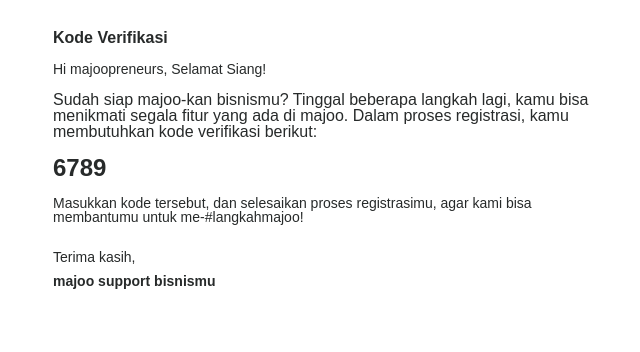
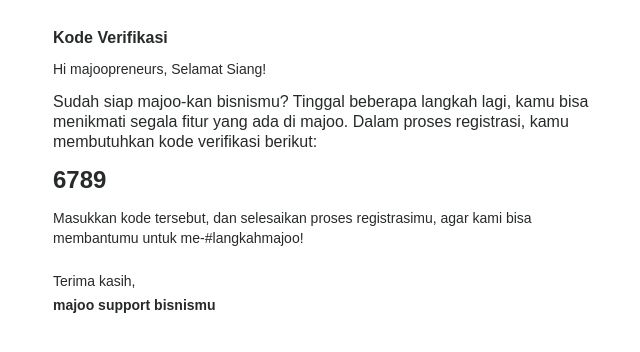
Before and after one commit to ryanakbar20/majoo-mjml, a plain HTML site: page src/email-verifikasi-without-banner-footer/index.html in a window 1280 px wide. Shown: the whole page, without its empty margins (312-952 px from the left). Drawn offline with Linux system fonts and the light colour scheme.

Commit message:
add line height text

```diff
--- a/src/email-verifikasi-without-banner-footer/index.html
+++ b/src/email-verifikasi-without-banner-footer/index.html
@@ -5,28 +5,31 @@
   xmlns:o="urn:schemas-microsoft-com:office:office"
 >
   <head>
-    <title></title>
+    <title> </title>
     <!--[if !mso]><!-->
     <meta http-equiv="X-UA-Compatible" content="IE=edge" />
     <!--<![endif]-->
     <meta http-equiv="Content-Type" content="text/html; charset=UTF-8" />
-    <meta name="viewport" content="width=device-width,initial-scale=1" />
+    <meta name="viewport" content="width=device-width, initial-scale=1" />
     <style type="text/css">
       #outlook a {
         padding: 0;
       }
+
       body {
         margin: 0;
         padding: 0;
         -webkit-text-size-adjust: 100%;
         -ms-text-size-adjust: 100%;
       }
+
       table,
       td {
         border-collapse: collapse;
         mso-table-lspace: 0pt;
         mso-table-rspace: 0pt;
       }
+
       img {
         border: 0;
         height: auto;
@@ -35,6 +38,7 @@
         text-decoration: none;
         -ms-interpolation-mode: bicubic;
       }
+
       p {
         display: block;
         margin: 13px 0;
@@ -73,8 +77,9 @@
     </style>
     <style type="text/css"></style>
   </head>
+
   <body style="word-spacing: normal">
-    <div>
+    <div style="">
       <!--[if mso | IE]><table align="center" border="0" cellpadding="0" cellspacing="0" class="" style="width:600px;" width="600" bgcolor="#ffffff" ><tr><td style="line-height:0px;font-size:0px;mso-line-height-rule:exactly;"><![endif]-->
       <div
         style="
@@ -188,7 +193,7 @@
                               font-family: sans-serif, Arial, Helvetica;
                               font-size: 16px;
                               font-weight: 400;
-                              line-height: 1;
+                              line-height: 20px;
                               text-align: left;
                               color: #272a2a;
                             "
@@ -241,7 +246,7 @@
                               font-family: sans-serif, Arial, Helvetica;
                               font-size: 14px;
                               font-weight: 400;
-                              line-height: 1;
+                              line-height: 20px;
                               text-align: left;
                               color: #272a2a;
                             "
```
Also changed, not shown: src/email-verifikasi/index.html (+2 -2 lines), 2 other files.
